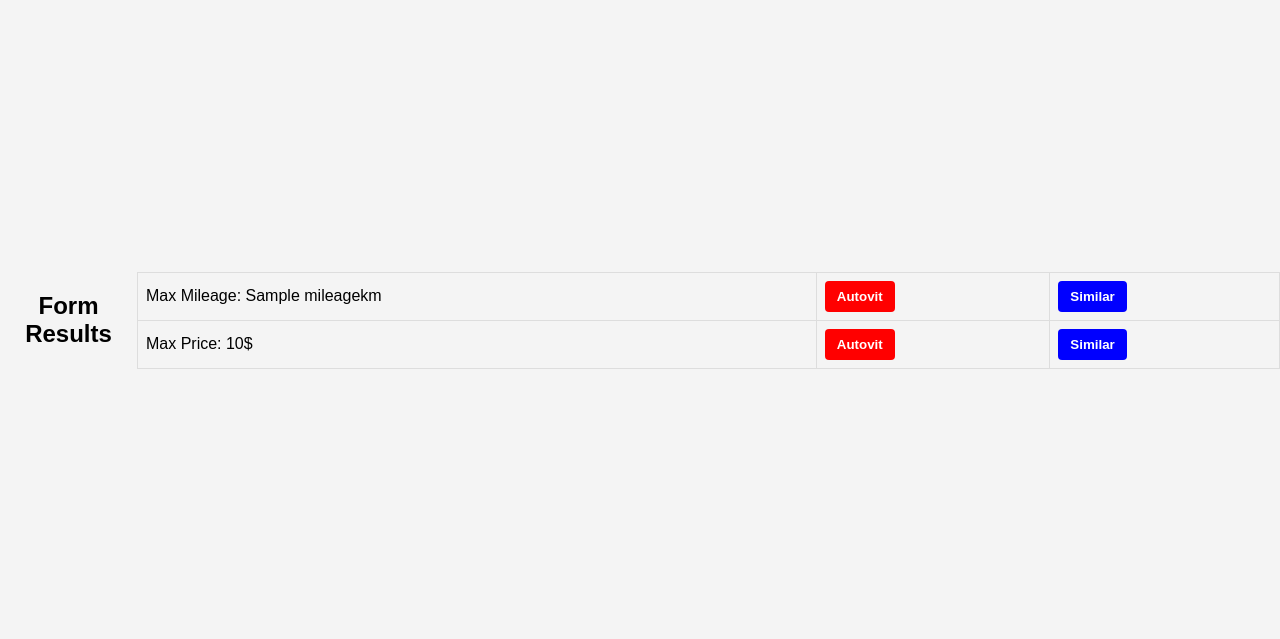
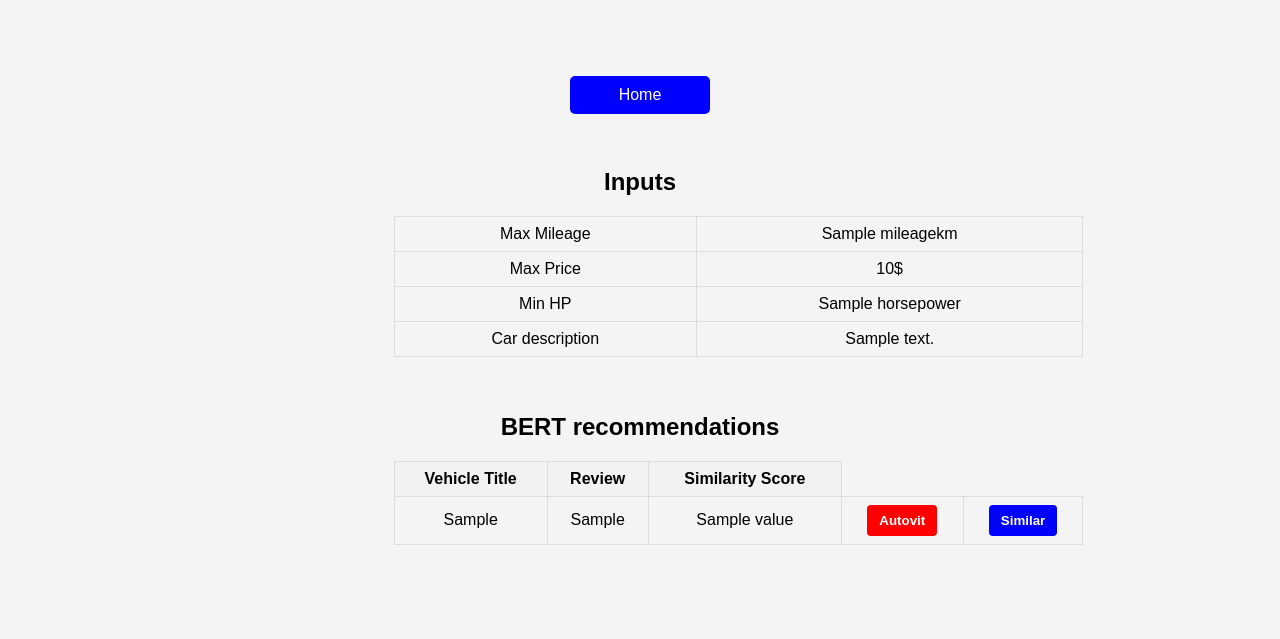
Before and after one commit to alexandrupopa0809/car-recommendation-system, a Django app: template rec_system/main_app/templates/recommendations.html in a window 1280 px wide. Shown: the top 639 px of the page. Run offline with Django 4.2, Linux system fonts and the light colour scheme; the template is opened without the code that fills it: most values are stand-ins (such as "Sample title", 1, 10 or a date in 2020).

Commit message:
Add bert recommendation and autovit search to django app

```diff
--- a/rec_system/main_app/static/styles.css
+++ b/rec_system/main_app/static/styles.css
@@ -11,6 +11,7 @@ body {
     font-family: Arial, sans-serif;
     background-color: #f4f4f4;
     display: flex;
+    flex-direction: column;
     justify-content: center;
     align-items: center;
     height: 80vh;
@@ -18,6 +19,7 @@ body {
 
 h1, h2 {
     text-align: center;
+    margin: auto;
 }
 
 /* Styles for the home page */
@@ -128,7 +130,58 @@ th {
     color: white;
 }
 
+.red-button:hover {
+    background-color: #8B0000;
+}
+
 .blue-button {
     background-color: blue;
     color: white;
 }
+
+.blue-button:hover {
+    background-color: #00008B;
+}
+
+.results-container {
+    text-align: center;
+}
+
+.results-table {
+    margin: 20px auto;
+    border-collapse: collapse;
+    width: 140%;
+}
+
+.results-table td {
+    border: 1px solid #ddd;
+    padding: 8px;
+    text-align: center;
+}
+
+.results-table th {
+    background-color: #f2f2f2;
+    border: 1px solid #ddd;
+    padding: 8px;
+    text-align: center;
+}
+
+.home-button {
+    display: block;
+    width: 120px; /* Adjust the width as needed */
+    margin: 0 auto; /* Centers the button */
+    text-align: center;
+    padding: 10px;
+    background-color: #0000FF; /* Blue */
+    color: white;
+    text-decoration: none;
+    border: none;
+    border-radius: 5px;
+    cursor: pointer;
+    transition: background-color 0.3s ease;
+}
+
+/* Hover effect for the home button */
+.home-button:hover {
+    background-color: #3333FF; /* Darker blue on hover */
+}
--- /dev/null
+++ b/rec_system/main_app/static/utils.js
@@ -0,0 +1,25 @@
+function preprocessVehicleTitle(vehicle_title) {
+    let lowercasedString = vehicle_title.toLowerCase();
+    let words = lowercasedString.split(' ');
+
+    if (words.includes("bmw")) {
+        return [words[1], "seria-" + words[2]];
+    }
+
+    if (words.includes("rover") && words.includes("land")) {
+        if (words.includes("range")) {
+            return [words[1] + "-" + words[2], words[3] + "-" + words[4]];
+        }
+        return [words[1] + "-" + words[2], words[3]];
+    }
+    return [words[1], words[2]]
+
+    // Mercedes
+}
+
+
+function openAutovitPage(title, mileage, price, horsepower) {
+    var brand_and_model = preprocessVehicleTitle(title)
+    var autovitURL = `https://www.autovit.ro/autoturisme/${brand_and_model[0]}/${brand_and_model[1]}?search%5Bfilter_float_engine_power%3Afrom%5D=${horsepower}&search%5Bfilter_float_mileage%3Ato%5D=${mileage}&search%5Bfilter_float_price%3Ato%5D=${price}&search%5Badvanced_search_expanded%5D=true`;
+    window.open(autovitURL);
+}
--- a/rec_system/main_app/templates/home.html
+++ b/rec_system/main_app/templates/home.html
@@ -7,7 +7,7 @@
 
 </head>
 <body>
-    <h1>Car recommendation system</h1>
+    <h1>Car recommendation system</h1><br>
     <h2>{{ team_name }}</h2>
     <div class="members-container">
         <ul class="team-members">
--- a/rec_system/main_app/templates/recommendations.html
+++ b/rec_system/main_app/templates/recommendations.html
@@ -1,24 +1,60 @@
-{% load static %}
+{%load static%}
 <!DOCTYPE html>
 <html>
+
 <head>
     <title>Results</title>
     <link rel="stylesheet" type="text/css" href="{% static 'styles.css' %}">
+    <script src="{% static 'utils.js' %}"></script>
 </head>
+
 <body>
-    <h2>Form Results</h2>
+    <div class="results-container">
+        <a href="/" class="home-button">Home</a><br><br><br>
+        <h2 style="text-align: center;">Inputs</h2>
+        <table class="results-table">
+            <tr>
+                <td>Max Mileage</td>
+                <td>{{ inputs.mileage }}km</td>
+            </tr>
+            <tr>
+                <td>Max Price</td>
+                <td>{{ inputs.price }}$</td>
+            </tr>
+            <tr>
+                <td>Min HP</td>
+                <td>{{ inputs.horsepower }}</td>
+            </tr>
+            <tr>
+                <td>Car description</td>
+                <td>{{ inputs.description }}</td>
+            </tr>
+        </table>
+        <br><br>
 
-    <table>
-        <tr>
-            <td>Max Mileage: {{ mileage }}km</td>
-            <td><button class="button red-button">Autovit</button></td>
-            <td><button class="button blue-button">Similar</button></td>
-        </tr>
-        <tr>
-            <td>Max Price: {{ price }}$</td>
-            <td><button class="button red-button">Autovit</button></td>
-            <td><button class="button blue-button">Similar</button></td>
-        </tr>
-    </table>
+        <h2 style="text-align: center;">BERT recommendations</h2>
+        <table class="results-table">
+            <thead>
+                <tr>
+                    <th>Vehicle Title</th>
+                    <th>Review</th>
+                    <th>Similarity Score</th>
+                </tr>
+            </thead>
+            {% for key, value in bert_results.items %}
+            <tr>
+                <td>{{ key.0 }}</td>
+                <td>{{ key.1 }}</td>
+                <td>{{ value }}</td>
+                <td><button class="button red-button"
+                        onclick="openAutovitPage('{{ key.0 }}', '{{ inputs.mileage }}','{{ inputs.price }}','{{ inputs.horsepower }}')">Autovit</button>
+                </td>
+                <td><button class="button blue-button">Similar</button></td>
+            </tr>
+            {% endfor %}
+        </table>
+    </div>
+
 </body>
+
 </html>
```
Also changed, not shown: rec_system/main_app/cache.py (added, +12 -0 lines), rec_system/main_app/ml_computations.py (added, +33 -0 lines), rec_system/main_app/views.py (+15 -4 lines), 2 other files.
